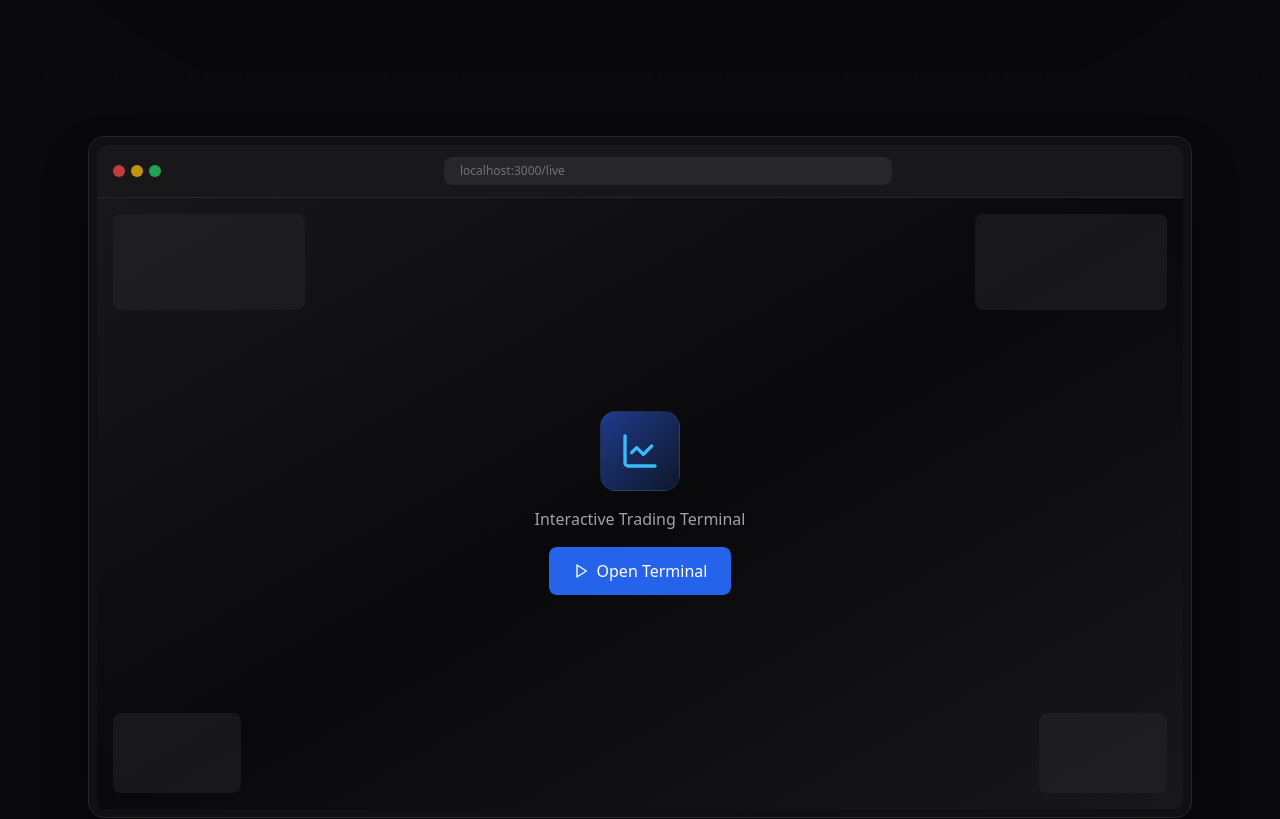
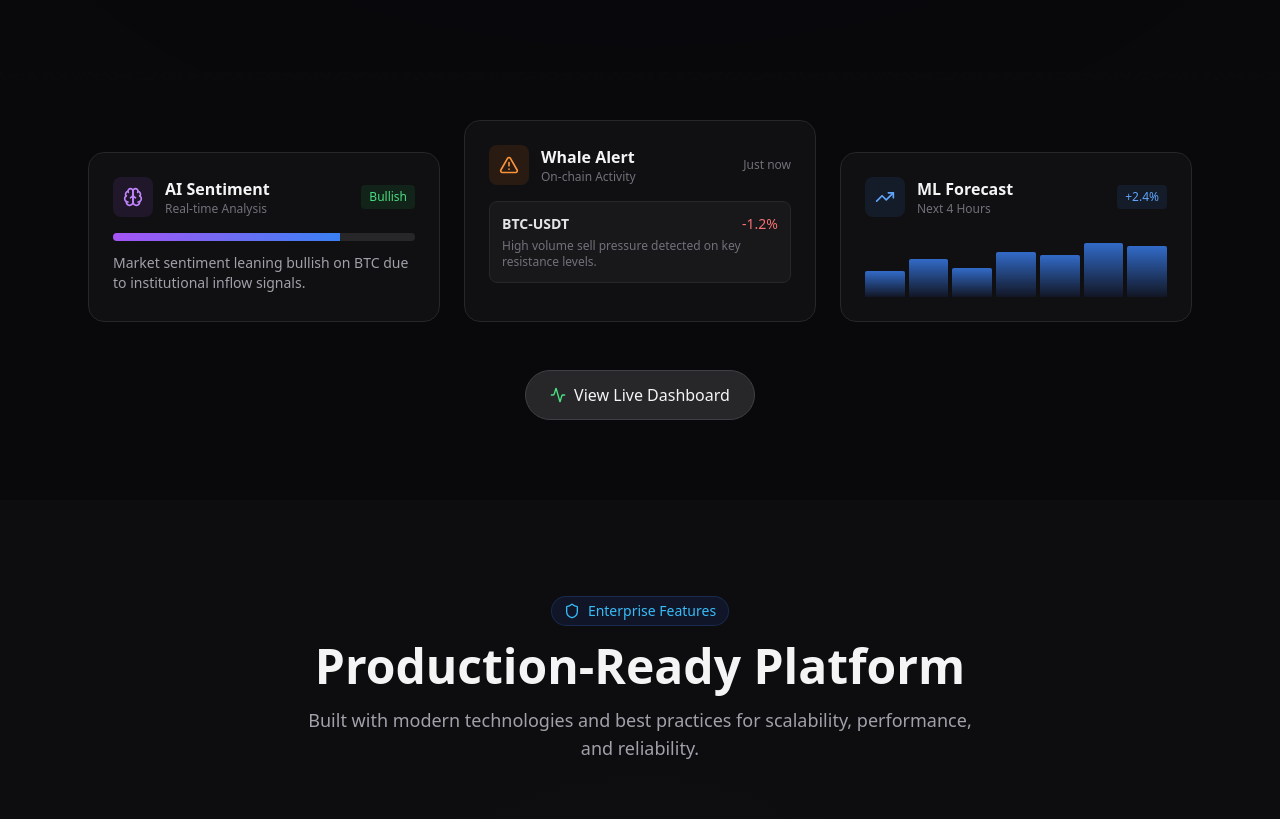
Before and after one commit to HuLaxx/Sentinance, a Next.js app in the folder apps/web/: page / in a window 1280 px wide. Shown: the part 720-1539 px from the top of the page. Built offline with nearby package versions, Linux system fonts and the light colour scheme.

Commit message:
style: enhance homepage hero and footer
- Replace terminal mockup with 'Market Pulse' data visualization cards
- Add animated AI Sentiment, Whale Alerts, and ML Forecast cards
- Refine footer padding (mx-4 mb-4) and gradients for cleaner look
- optimize gradients for uniform alignment across pages

```diff
--- a/apps/web/src/app/page.tsx
+++ b/apps/web/src/app/page.tsx
@@ -16,7 +16,10 @@ import {
   Globe,
   Shield,
   Cpu,
-  LineChart
+  LineChart,
+  MessageSquare,
+  AlertTriangle,
+  TrendingDown
 } from 'lucide-react';
 import { SiteHeader } from '@/components/site/site-header';
 import { SiteFooter } from '@/components/site/site-footer';
@@ -198,61 +201,93 @@ export default function HomePage() {
         </div>
       </section>
 
-      {/* Demo Preview Section */}
-      <section className="py-16 relative">
+      {/* Live Intelligence Preview Section */}
+      <section className="py-20 relative">
         <div className="max-w-6xl mx-auto px-6">
-          <div className="relative rounded-2xl border border-zinc-800 bg-zinc-900/50 p-2 shadow-2xl shadow-black/50 overflow-hidden group">
-            {/* Browser chrome */}
-            <div className="flex items-center gap-2 px-4 py-3 bg-zinc-900 rounded-t-xl border-b border-zinc-800">
-              <div className="flex gap-1.5">
-                <div className="w-3 h-3 rounded-full bg-red-500/80" />
-                <div className="w-3 h-3 rounded-full bg-yellow-500/80" />
-                <div className="w-3 h-3 rounded-full bg-green-500/80" />
+          <div className="grid grid-cols-1 md:grid-cols-3 gap-6 relative z-10">
+            {/* Card 1: AI Analysis */}
+            <div className="p-6 rounded-2xl bg-zinc-900/50 border border-zinc-800 backdrop-blur-sm hover:border-zinc-700 transition-all hover:-translate-y-1 group">
+              <div className="flex items-center gap-3 mb-4">
+                <div className="w-10 h-10 rounded-lg bg-purple-500/10 flex items-center justify-center text-purple-400">
+                  <Brain className="w-5 h-5" />
+                </div>
+                <div>
+                  <h3 className="font-semibold text-zinc-100">AI Sentiment</h3>
+                  <p className="text-xs text-zinc-500">Real-time Analysis</p>
+                </div>
+                <div className="ml-auto px-2 py-1 rounded bg-green-500/10 text-green-400 text-xs font-medium">
+                  Bullish
+                </div>
               </div>
-              <div className="flex-1 mx-4">
-                <div className="bg-zinc-800 rounded-lg px-4 py-1.5 text-xs text-zinc-500 max-w-md mx-auto">
-                  localhost:3000/live
+              <div className="space-y-3">
+                <div className="h-2 w-full bg-zinc-800 rounded-full overflow-hidden">
+                  <div className="h-full bg-gradient-to-r from-purple-500 to-blue-500 w-[75%] animate-pulse" />
                 </div>
+                <p className="text-sm text-zinc-400">
+                  Market sentiment leaning bullish on BTC due to institutional inflow signals.
+                </p>
               </div>
             </div>
 
-            {/* Dashboard preview placeholder */}
-            <div className="aspect-video bg-zinc-950 rounded-b-lg overflow-hidden relative">
-              <div className="absolute inset-0 bg-gradient-to-br from-zinc-900 via-zinc-950 to-zinc-900" />
-              <div className="absolute inset-0 flex items-center justify-center">
-                <div className="text-center">
-                  <div className="w-20 h-20 mx-auto mb-4 rounded-2xl bg-gradient-to-br from-blue-900 to-slate-900 flex items-center justify-center border border-white/5">
-                    <LineChart className="w-10 h-10 text-sky-400" />
-                  </div>
-                  <p className="text-zinc-400 mb-4">Interactive Trading Terminal</p>
-                  <Link
-                    href="/live"
-                    className="inline-flex items-center gap-2 px-6 py-3 bg-blue-600 text-white rounded-lg font-medium hover:bg-blue-500 transition-colors"
-                  >
-                    <Play className="w-4 h-4" />
-                    Open Terminal
-                  </Link>
+            {/* Card 2: Market Alerts */}
+            <div className="p-6 rounded-2xl bg-zinc-900/50 border border-zinc-800 backdrop-blur-sm hover:border-zinc-700 transition-all hover:-translate-y-1 group mt-0 md:-mt-8">
+              <div className="flex items-center gap-3 mb-4">
+                <div className="w-10 h-10 rounded-lg bg-orange-500/10 flex items-center justify-center text-orange-400">
+                  <AlertTriangle className="w-5 h-5" />
+                </div>
+                <div>
+                  <h3 className="font-semibold text-zinc-100">Whale Alert</h3>
+                  <p className="text-xs text-zinc-500">On-chain Activity</p>
+                </div>
+                <span className="ml-auto text-xs text-zinc-500">Just now</span>
+              </div>
+              <div className="p-3 rounded-lg bg-zinc-900 border border-zinc-800 mb-2">
+                <div className="flex justify-between items-center mb-1">
+                  <span className="text-sm font-bold text-zinc-200">BTC-USDT</span>
+                  <span className="text-sm text-red-400">-1.2%</span>
+                </div>
+                <p className="text-xs text-zinc-500">High volume sell pressure detected on key resistance levels.</p>
+              </div>
+            </div>
+
+            {/* Card 3: ML Prediction */}
+            <div className="p-6 rounded-2xl bg-zinc-900/50 border border-zinc-800 backdrop-blur-sm hover:border-zinc-700 transition-all hover:-translate-y-1 group">
+              <div className="flex items-center gap-3 mb-4">
+                <div className="w-10 h-10 rounded-lg bg-blue-500/10 flex items-center justify-center text-blue-400">
+                  <TrendingUp className="w-5 h-5" />
+                </div>
+                <div>
+                  <h3 className="font-semibold text-zinc-100">ML Forecast</h3>
+                  <p className="text-xs text-zinc-500">Next 4 Hours</p>
+                </div>
+                <div className="ml-auto px-2 py-1 rounded bg-blue-500/10 text-blue-400 text-xs font-medium">
+                  +2.4%
                 </div>
               </div>
-
-              {/* Decorative elements */}
-              <div className="absolute top-4 left-4 w-48 h-24 bg-zinc-800/50 rounded-lg" />
-              <div className="absolute top-4 right-4 w-48 h-24 bg-zinc-800/50 rounded-lg" />
-              <div className="absolute bottom-4 left-4 w-32 h-20 bg-zinc-800/50 rounded-lg" />
-              <div className="absolute bottom-4 right-4 w-32 h-20 bg-zinc-800/50 rounded-lg" />
-            </div>
-
-            {/* Hover overlay */}
-            <div className="absolute inset-0 bg-gradient-to-t from-zinc-950/90 via-transparent to-transparent opacity-0 group-hover:opacity-100 transition-opacity flex items-end justify-center pb-12">
-              <Link
-                href="/live"
-                className="flex items-center gap-2 px-6 py-3 bg-blue-600 text-white rounded-lg font-medium hover:bg-blue-500 transition-all transform translate-y-4 group-hover:translate-y-0"
-              >
-                <Play className="w-4 h-4" />
-                Launch Full Terminal
-              </Link>
+              <div className="flex items-end gap-1 h-16 w-full opacity-80">
+                {[40, 60, 45, 70, 65, 85, 80].map((h, i) => (
+                  <div
+                    key={i}
+                    className="flex-1 bg-gradient-to-t from-blue-900/20 to-blue-500 rounded-t-sm transition-all duration-500 hover:opacity-100"
+                    style={{ height: `${h}%` }}
+                  />
+                ))}
+              </div>
             </div>
           </div>
+
+          <div className="mt-12 text-center relative z-10">
+            <Link
+              href="/live"
+              className="inline-flex items-center gap-2 px-6 py-3 bg-zinc-800 hover:bg-zinc-700 text-zinc-100 rounded-full font-medium transition-colors border border-zinc-700"
+            >
+              <Activity className="w-4 h-4 text-green-400" />
+              View Live Dashboard
+            </Link>
+          </div>
+
+          {/* Background decoration */}
+          <div className="absolute top-1/2 left-1/2 -translate-x-1/2 -translate-y-1/2 w-[120%] h-full bg-gradient-to-b from-blue-500/5 via-purple-500/5 to-transparent rounded-[100%] blur-3xl -z-10" />
         </div>
       </section>
 
--- a/apps/web/src/components/site/site-footer.tsx
+++ b/apps/web/src/components/site/site-footer.tsx
@@ -19,13 +19,13 @@ const connectLinks = [
 
 export function SiteFooter() {
     return (
-        <footer className="relative mx-4 mb-4 rounded-xl overflow-hidden">
+        <footer className="relative mx-4 mb-4 rounded-xl overflow-hidden mt-12">
             {/* Gradient background */}
-            <div className="absolute inset-0 bg-gradient-to-r from-zinc-900 via-purple-950/30 to-zinc-900" />
-            <div className="absolute inset-0 bg-gradient-to-t from-purple-900/20 via-transparent to-transparent" />
+            <div className="absolute inset-0 bg-gradient-to-r from-zinc-900 via-purple-950/20 to-zinc-900" />
+            <div className="absolute inset-0 bg-gradient-to-t from-purple-900/10 via-transparent to-transparent" />
 
-            <div className="relative px-8 md:px-12 py-12">
-                <div className="max-w-6xl mx-auto">
+            <div className="relative px-6 md:px-12 py-12">
+                <div className="max-w-7xl mx-auto">
                     {/* Main footer content */}
                     <div className="grid grid-cols-1 md:grid-cols-3 gap-12 md:gap-8">
                         {/* Brand Section */}
```
